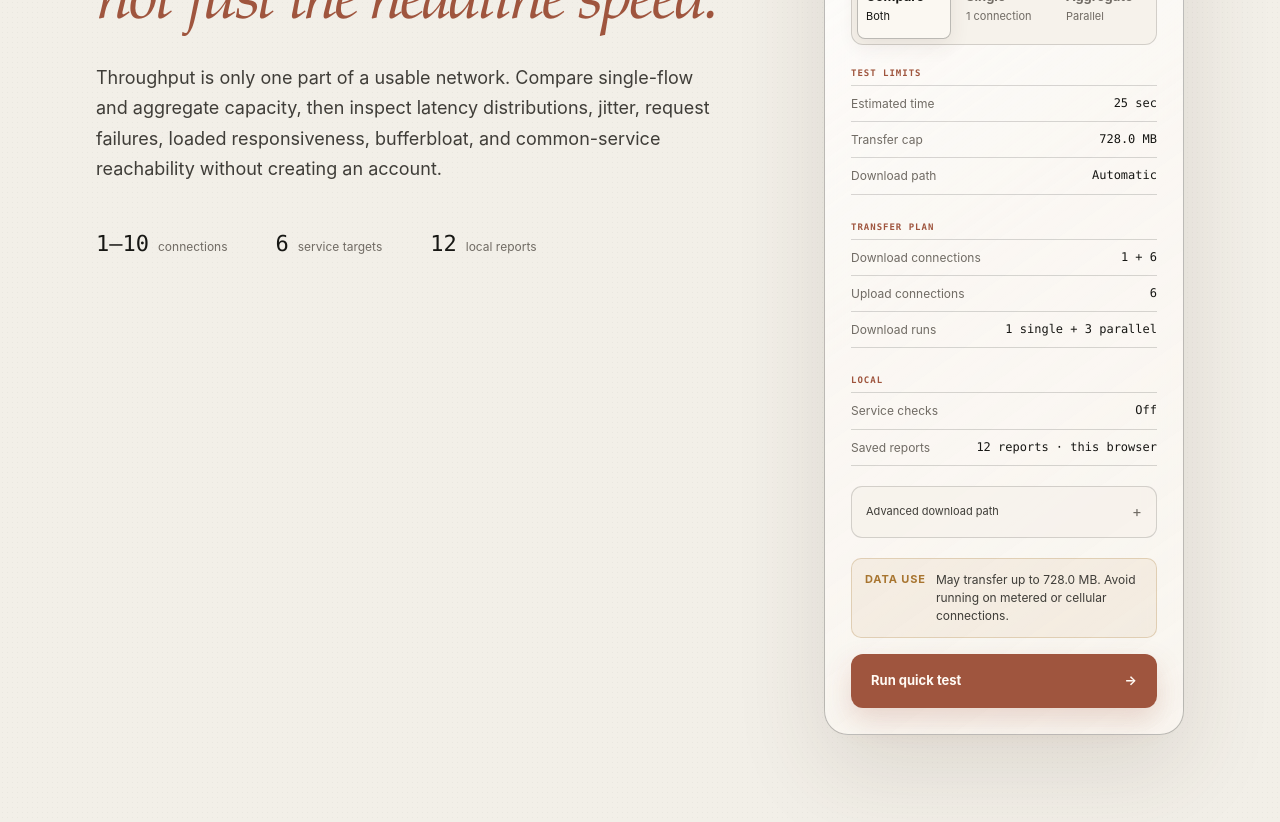
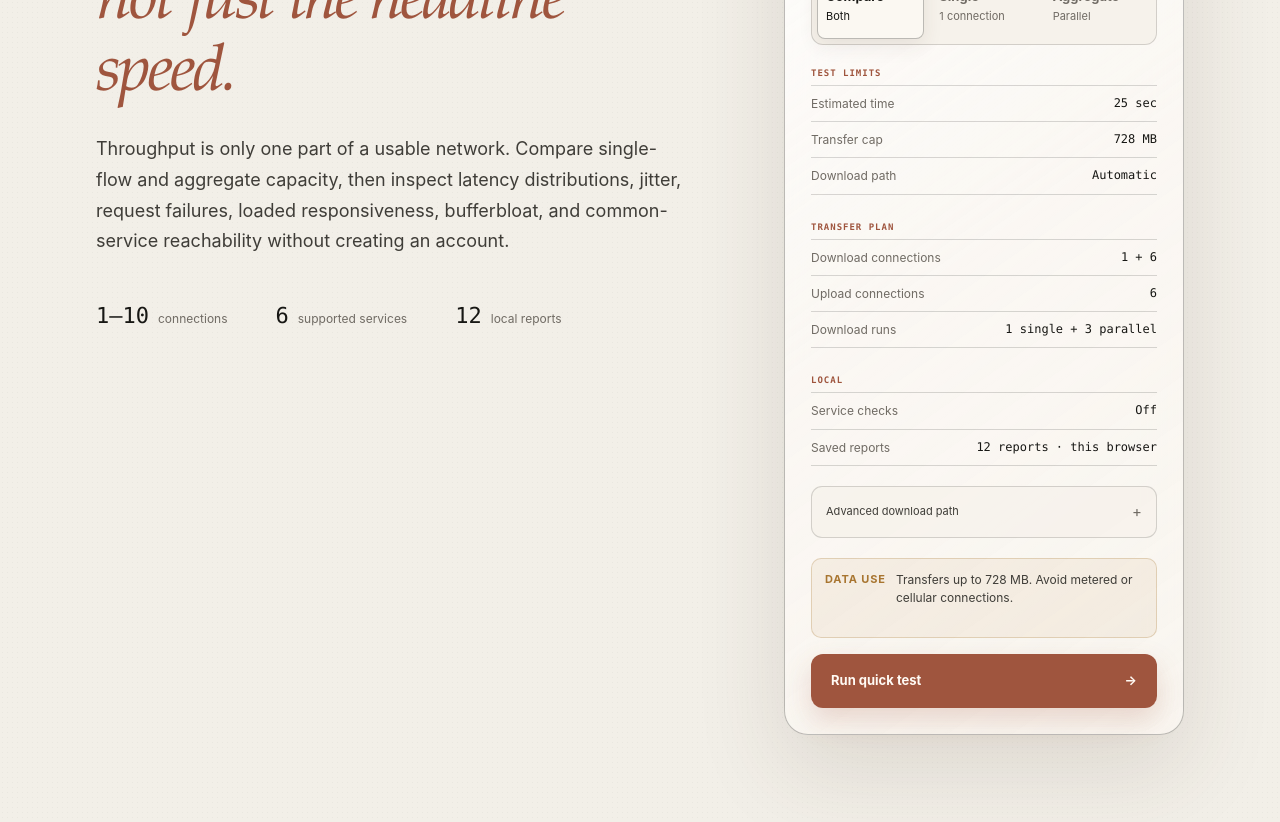
Before and after one commit to JohnnyZLi/Network-Diagnostics-Suite, a React (Vite) app: page / in a window 1280 px wide. Shown: the part 380-1202 px from the top of the page. Built offline with nearby package versions, Linux system fonts and the light colour scheme.

Commit message:
Polish the hero controls copy and width
* Tighten transfer cap and data use copy

* Clarify supported service count

* Give the test controls more desktop width

* Omit redundant zero decimals in byte values

* Preserve the transfer cap display contract

* Restore the confirmation dialog contract

```diff
--- a/src/App.tsx
+++ b/src/App.tsx
@@ -237,7 +237,7 @@ export default function App() {
               <p>Throughput is only one part of a usable network. Compare single-flow and aggregate capacity, then inspect latency distributions, jitter, request failures, loaded responsiveness, bufferbloat, and common-service reachability without creating an account.</p>
               <div className="hero__facts">
                 <div><strong>1–10</strong><span>connections</span></div>
-                <div><strong>6</strong><span>service targets</span></div>
+                <div><strong>6</strong><span>supported services</span></div>
                 <div><strong>{MAX_RECENT_RESULTS}</strong><span>local reports</span></div>
               </div>
             </div>
--- a/src/components/TestControls.tsx
+++ b/src/components/TestControls.tsx
@@ -87,6 +87,7 @@ export function TestControls({
   const plan = buildDiagnosticTestPlan(profileConfig, transferMode);
   const config = { ...profileConfig, estimatedTime: plan.estimatedTime };
   const transferCap = plan.transferCapBytes;
+  const transferCapLabel = formatBytes(transferCap);
   const confirmationMode: ConfirmedTestMode | null = mode === "quick" ? null : mode;
   const [acknowledgedCaps, setAcknowledgedCaps] = useState<ConfirmationRecord>(loadConfirmationRecord);
   const [rememberChoice, setRememberChoice] = useState(true);
@@ -223,7 +224,7 @@ export function TestControls({
 
       <div className={`data-use-note data-use-note--${mode}`}>
         <strong>Data use</strong>
-        <span>May transfer up to {formatBytes(transferCap)}. Avoid running on metered or cellular connections.</span>
+        <span>Transfers up to {transferCapLabel}. Avoid metered or cellular connections.</span>
       </div>
 
       {running ? (
--- a/src/core/format.ts
+++ b/src/core/format.ts
@@ -15,7 +15,9 @@ export function formatBytes(bytes: number): string {
   if (!Number.isFinite(bytes) || bytes <= 0) return "0 B";
   const units = ["B", "KB", "MB", "GB"];
   const index = Math.min(Math.floor(Math.log(bytes) / Math.log(1000)), units.length - 1);
-  return `${(bytes / 1000 ** index).toFixed(index === 0 ? 0 : 1)} ${units[index]}`;
+  const value = bytes / 1000 ** index;
+  const decimals = index === 0 || Number.isInteger(value) ? 0 : 1;
+  return `${value.toFixed(decimals)} ${units[index]}`;
 }
 
 export function formatDuration(ms: number): string {
--- a/src/hero-layout.css
+++ b/src/hero-layout.css
@@ -3,6 +3,7 @@
    while its own hero section is still in view. */
 @media (min-width: 1101px) {
   .hero {
+    grid-template-columns: minmax(0, 1.45fr) minmax(400px, .74fr);
     align-items: start;
   }
 
```
